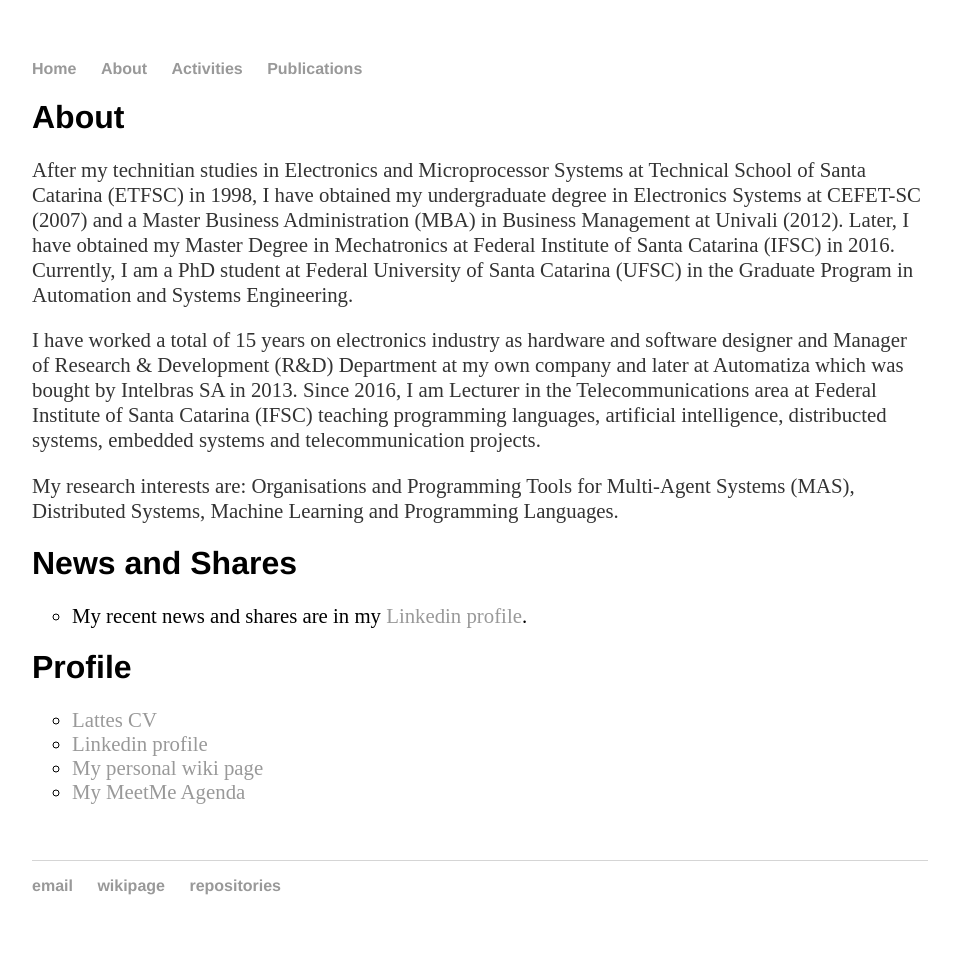
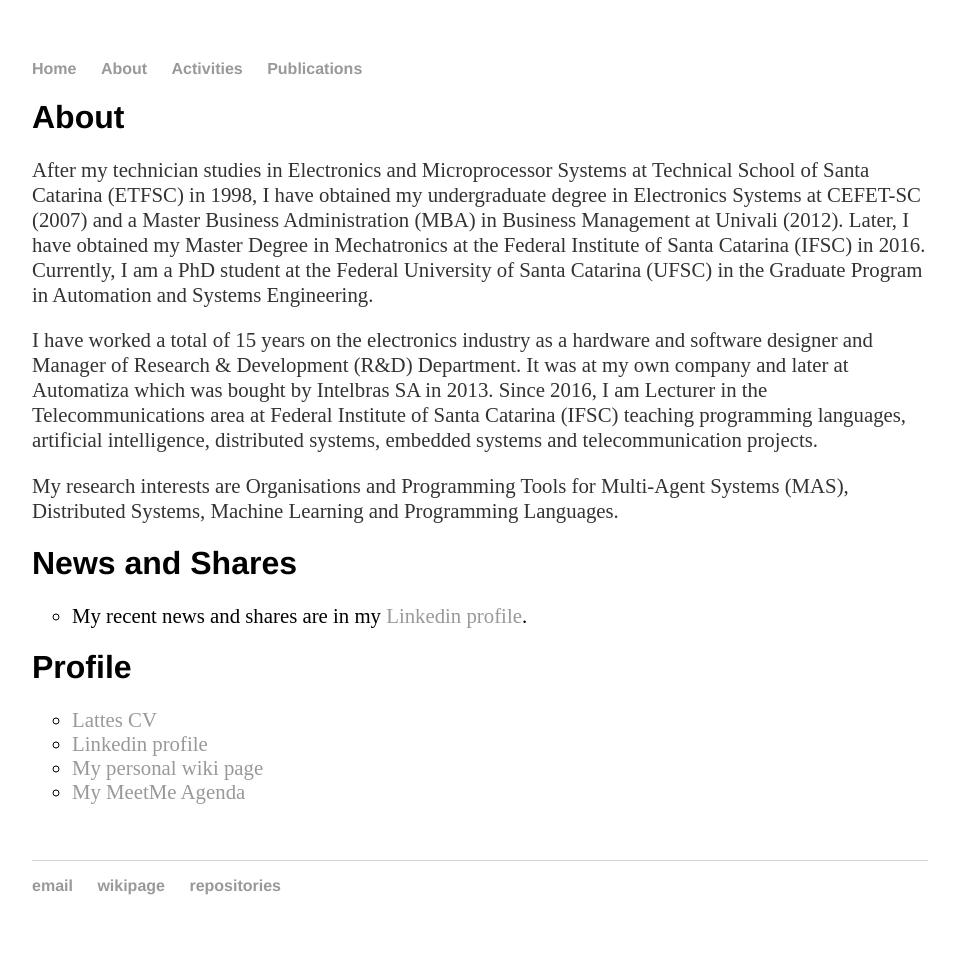
Before and after one commit to cleberjamaral/cleberjamaral.github.io, a Jekyll site: the page built from about/index.html, in a window 1280 px wide. Shown: the whole page, without its empty margins (160-1115 px from the left). Built offline with Jekyll 4.4.1, drawn with Linux system fonts in a browser that asks for light colours.

Commit message:
Update index.html

```diff
--- a/about/index.html
+++ b/about/index.html
@@ -4,9 +4,9 @@
 ---
 <div class="about">
 	<h1>About</h1>
-	<p>After my technitian studies in Electronics and Microprocessor Systems at Technical School of Santa Catarina (ETFSC) in 1998, I have obtained my undergraduate degree in Electronics Systems at CEFET-SC (2007) and a Master Business Administration (MBA) in Business Management at Univali (2012). Later, I have obtained my Master Degree in Mechatronics at Federal Institute of Santa Catarina (IFSC) in 2016. Currently, I am a PhD student at Federal University of Santa Catarina (UFSC) in the Graduate Program in Automation and Systems Engineering.</p>
-	<p>I have worked a total of 15 years on electronics industry as hardware and software designer and Manager of Research & Development (R&D) Department at my own company and later at Automatiza which was bought by Intelbras SA in 2013. Since 2016, I am Lecturer in the Telecommunications area at Federal Institute of Santa Catarina (IFSC) teaching programming languages, artificial intelligence, distribucted systems, embedded systems and telecommunication projects.</p>
-	<p>My research interests are: Organisations and Programming Tools for Multi-Agent Systems (MAS), Distributed Systems, Machine Learning and Programming Languages.</p>
+	<p>After my technician studies in Electronics and Microprocessor Systems at Technical School of Santa Catarina (ETFSC) in 1998, I have obtained my undergraduate degree in Electronics Systems at CEFET-SC (2007) and a Master Business Administration (MBA) in Business Management at Univali (2012). Later, I have obtained my Master Degree in Mechatronics at the Federal Institute of Santa Catarina (IFSC) in 2016. Currently, I am a PhD student at the Federal University of Santa Catarina (UFSC) in the Graduate Program in Automation and Systems Engineering.</p>
+	<p>I have worked a total of 15 years on the electronics industry as a hardware and software designer and Manager of Research & Development (R&D) Department. It was at my own company and later at Automatiza which was bought by Intelbras SA in 2013. Since 2016, I am Lecturer in the Telecommunications area at Federal Institute of Santa Catarina (IFSC) teaching programming languages, artificial intelligence, distributed systems, embedded systems and telecommunication projects.</p>
+	<p>My research interests are Organisations and Programming Tools for Multi-Agent Systems (MAS), Distributed Systems, Machine Learning and Programming Languages.</p>
 	<h1>News and Shares</h1>
 	<ul class="a">
   		<li>My recent news and shares are in my <a href="https://www.linkedin.com/in/cleber-jorge-amaral-77827a10/detail/recent-activity/shares/">Linkedin profile</a>.</li>
```
